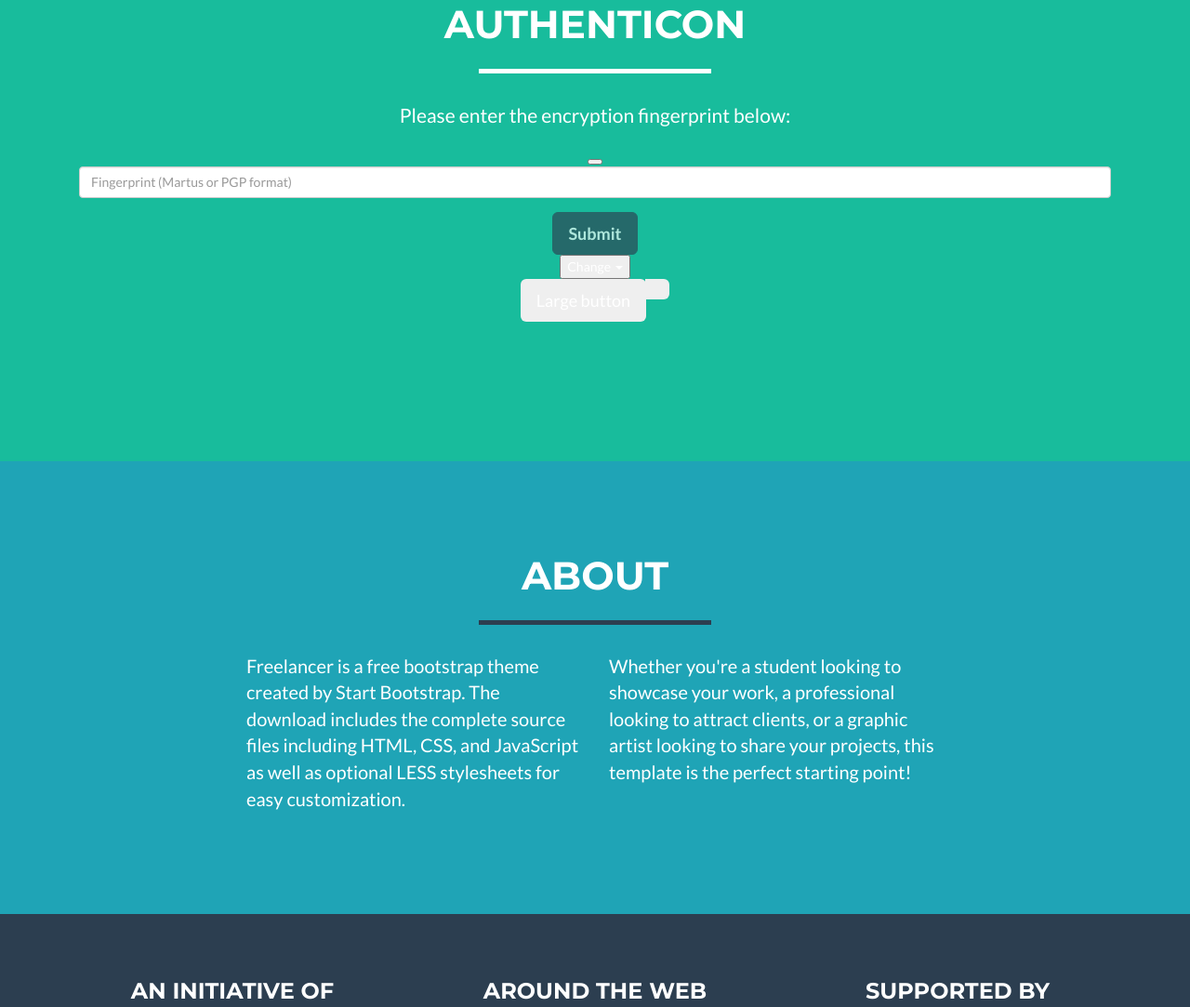
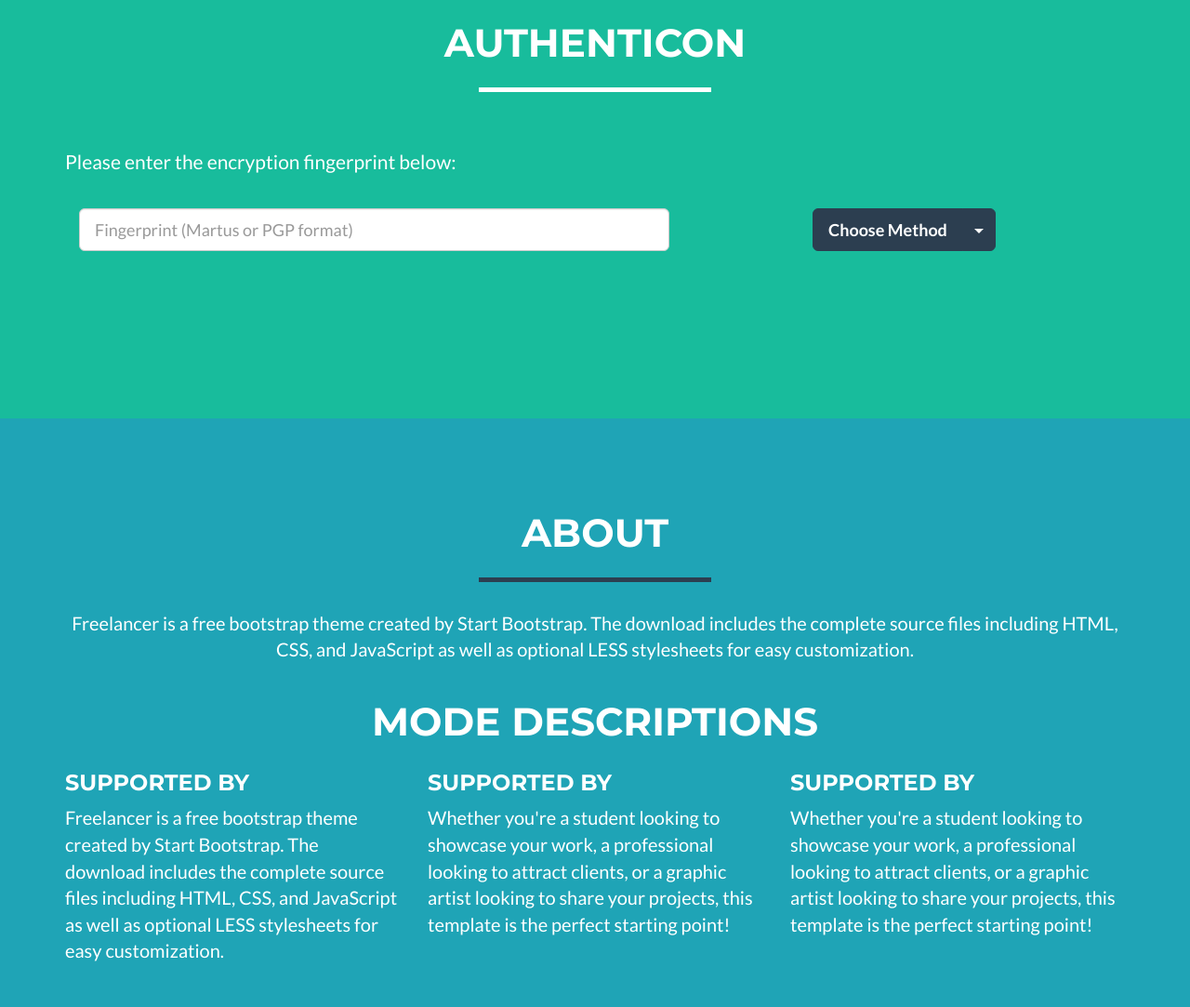
Before and after one commit to johnhbenetech/AuthNew, a website: page startbootstrap-freelancer-gh-pages/index.html in a window 1280 px wide. Shown: the part 197-1280 px from the top of the page at 93% size. Drawn offline with nearby package versions, Linux system fonts and the light colour scheme; no server answers.

Commit message:
Update and link inputs

```diff
--- a/startbootstrap-freelancer-gh-pages/index.html
+++ b/startbootstrap-freelancer-gh-pages/index.html
@@ -83,50 +83,64 @@
 <!-- Header -->
 
 	<header>
-		<section id="viz">
+		<section id="viz"  style="padding-top:120px; padding-bottom:100px;">
 			<div class="container">
-				<div class="row">
+				<div id="fingerprint-entry">
+					<div class="row" style="padding-bottom:30px">
 						<div class="col-lg-12">
-						<!-- <img class="img-responsive" src="img/profile.png" alt=""> -->
 							<div class="intro-text">
 								<h2>Authenticon</h2>
 								<hr class="star-light">
 							</div>
+						</div>
+					</div>
+				</div>
 
+				<div class="row">
+					<div class="col-lg-12 text-left">
+						<p class="lead">Please enter the encryption fingerprint below:</p>
+					</div>
+				</div>
 
-						<div class="col-lg-12 text-center" id="fingerprint-entry">
-							<p class="lead">Please enter the encryption fingerprint below:</p>
-
-
-
-
-							<button id="current-encoding-name" href="#"></button>
-
+				<div class="row">
+					<div class="col-lg-12">
 						<form id="fingerprintForm" autocomplete="off">
 							<div class="form-group">
-											<input type="text" class="form-control" name="fingerprint" placeholder="Fingerprint (Martus or PGP format)"></input>
+								<div class="col-md-7">
+									<input type="text" class="form-control input-lg" name="fingerprint" placeholder="Fingerprint (Martus or PGP format)"></input>
+								</div>
+
+								<div class="col-md-5">
+									<!-- <div class="btn-group" role="group" aria-label="Choose Representation">
+										<div class="btn-group" role="group">
+
+											<button type="button" class="btn btn-primary btn-lg dropdown-toggle" data-toggle="dropdown" aria-haspopup="true" aria-expanded="false">
+												HELP<span class="caret"></span>
+											</button>
+											<ul id="methods-dropdown" class="dropdown-menu">
+											</ul>
+
 										</div>
 										<input type="submit" value="Submit" id="goBtn" class="btn btn-primary btn-lg disabled"></input>
-									</form>
-							<div class="dropdown">
-								<button href="#" class="dropdown-toggle" data-toggle="dropdown" role="button" aria-haspopup="true" aria-expanded="false">Change <span class="caret"></span></button>
+									</div> -->
+
+									<div class="btn-group" role="group" aria-label="Choose Representation">
+										<button id="current-encoding-name" type="button" class="btn btn-primary btn-lg">Choose Method</button>
+										<button type="button" class="btn btn-primary btn-lg dropdown-toggle" data-toggle="dropdown" aria-haspopup="true" aria-expanded="false">
+											<span class="caret"></span>
+											<span class="sr-only">Toggle Method Dropdown</span>
+										</button>
 										<ul id="methods-dropdown" class="dropdown-menu">
-
 										</ul>
 									</div>
 
 
-							<div class="btn-group">
-							  <button class="btn btn-secondary btn-lg dropdown-toggle" type="button" data-toggle="dropdown" aria-haspopup="true" aria-expanded="false">
-								Large button
-							  </button>
-							  <button type="button" class="btn btn-lg btn-secondary dropdown-toggle dropdown-toggle-split" data-toggle="dropdown" aria-haspopup="true" aria-expanded="false">
-								<span class="sr-only">Toggle Dropdown</span>
-							  </button>
-							  <div class="dropdown-menu">
-								...
 								</div>
+
 							</div>
+						</form>
+					</div>
+
 
 
 
@@ -134,17 +148,10 @@
 
 
 
-
-
-
+				<div class="row" style="padding-top:30px;">
+					<div class="well" id="visualise-result" style="display:none;">
+						<button id="resultDone" class="btn btn-lg btn-success">Done</button>
 					</div>
-					</div>
-
-					<div class="well" id="visualise-result" style="display:none">
-							<button id="resultDone" class="btn btn-lg btn-success">Done</button>
-
-					</div>
-
 				</div>
 
 
@@ -164,12 +171,28 @@
 				</div>
 			</div>
 			<div class="row">
-                <div class="col-lg-4 col-lg-offset-2">
+				<div class="col-lg-12 text-center">
 					<p>Freelancer is a free bootstrap theme created by Start Bootstrap. The download includes the complete source files including HTML, CSS, and JavaScript as well as optional LESS stylesheets for easy customization.</p>
 				</div>
-                <div class="col-lg-4">
+			</div>
+
+			<div class="row">
+				<div class="col-lg-12 text-center" style="padding-top: 30px;">
+					<h2>Mode Descriptions</h2>
+				</div>
+			</div>
+			<div class="row" style="padding-top: 10px;">
+				<div class="col-md-4">
+					<h3>Supported By</h3>
+					<p>Freelancer is a free bootstrap theme created by Start Bootstrap. The download includes the complete source files including HTML, CSS, and JavaScript as well as optional LESS stylesheets for easy customization.</p>
+				</div>
+				<div class="col-md-4">
+					<h3>Supported By</h3>
 					<p>Whether you're a student looking to showcase your work, a professional looking to attract clients, or a graphic artist looking to share your projects, this template is the perfect starting point!</p>
 				</div>
+				<div class="col-md-4">
+					<h3>Supported By</h3>
+					<p>Whether you're a student looking to showcase your work, a professional looking to attract clients, or a graphic artist looking to share your projects, this template is the perfect starting point!</p>
 				</div>
 		</div>
 	</section>
@@ -257,7 +280,7 @@
 		setCurrentEncodingMethodByName(element.delegateTarget.textContent);
 	  });
 
-      setCurrentEncodingMethodByName(encodingMethods[0].name);
+//	  setCurrentEncodingMethodByName(encodingMethods[0].name);
 	}
 
 	function setCurrentEncodingMethodByName(name) {
@@ -271,12 +294,17 @@
 
 	function setCurrentEncodingMethod(method) {
 	  currentEncodingMethod = method;
-      $('#current-encoding-name').empty().append("Encoding method: " + method.name);
+	  $('#current-encoding-name').empty().append("Method: " + method.name);
 
 		if ($('#visualise-result').is(":visible"))
+			{
 			$('#visualise-result').fadeOut( { complete : function() {
 				visualiseFingerprint(document.forms[0].fingerprint.value.replace(/([^a-f0-9]+)/gi, ''));
 			}});
+			}
+		else if ($('#fingerprintForm').valid()) {
+			visualiseFingerprint(document.forms[0].fingerprint.value.replace(/([^a-f0-9]+)/gi, ''));
+		}
 	}
 
 	$(document).ready(function () {
@@ -289,13 +317,26 @@
 		"Not a valid fingerprint (40 hexadecimal characters separated by dots, dashes, or spaces)"
 	);
 
+		$.validator.addMethod(
+		"goodMethod",
+		function(value,element){
+		if(typeof currentEncodingMethod !==  'undefined') {
+			return true;
+		} else {
+			return false;
+		}
+		},
+		"Choose a Method from the dropdown"
+	);
+
 	   $('#fingerprintForm').validate({
 			rules: {
 				fingerprint: {
 					required: true,
 //					regex: "^([0-9a-f]{4}[\\s]?[\.\-]?[\\s]?){10}$|^([0-9a-f]{8}[\\s]?[\.\-]?[\\s]?){5}$",
 					regex: "^([0-9a-f][\\s]*[\.\-]*){40}$",
-                }
+					goodMethod: true,
+				},
 		   },
 			submitHandler: function(form) {
 			  visualiseFingerprint(form.fingerprint.value.replace(/([^a-f0-9]+)/gi, ''));
@@ -304,16 +345,17 @@
 
 		$('#fingerprintForm input').on('keyup blur', function () {
 			if ($('#fingerprintForm').valid()) {
-                $('#goBtn').removeClass('disabled');
-            } else {
-                $('#goBtn').addClass('disabled');
+				visualiseFingerprint(document.forms[0].fingerprint.value.replace(/([^a-f0-9]+)/gi, ''));
+			}
+			else {
+				resetFingerprintEntry();
 			}
 		});
 
 		$('#resultDone').click(resetFingerprintEntry);
 
 		$.ajax( {
-          url : 'https://authenticon-api-qa.benetech.org',
+		  url : apiRoot,
 		  }).done(function(data) {
 			initEncodingMethods(data);
 		  });
@@ -326,9 +368,8 @@
 		$('#visualise-result').prepend($('<pre>', {class: 'result', id: 'text-result'}));
 		$.ajax(apiUrl).done(function(data) { $('#text-result').append(data)});
 	  } else {
-        $('#visualise-result').prepend($('<img>',{class: 'result', style: 'width:100%', src:''+apiUrl}));
+		$('#visualise-result').prepend($('<img>',{class: 'result', style: 'width:80%', src:''+apiUrl}));
 	  }
-      $('#visualise-result').prepend('<p class="small result">' + fingerprint + '</p>');
 	  $('#fingerprint-entry').fadeOut( { complete: function() {
 		$('#visualise-result').fadeIn();
 	  }});
```
Lines whose indentation alone changed are shown as unchanged.
